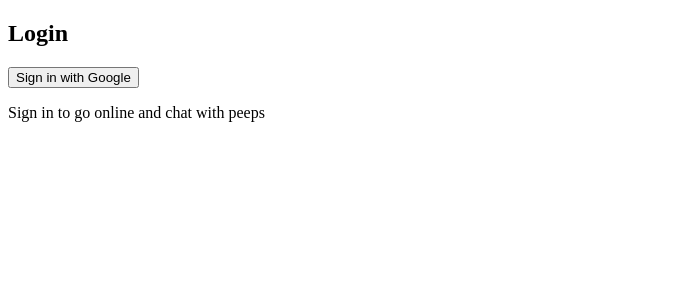
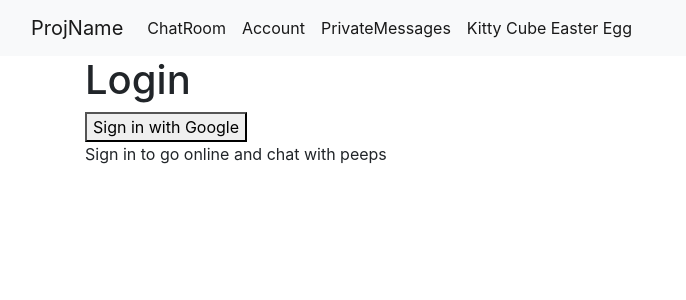
Before and after one commit to jd-fj/chat-room-capstone, a React (Create React App) app: page /ChatRoom in a window 1280 px wide. Shown: the top 300 px of the page, without its empty margins (0-686 px from the left). Built offline with nearby package versions, Linux system fonts and the light colour scheme; no server answers.

Commit message:
add working bootstrap navbar

```diff
--- a/package.json
+++ b/package.json
@@ -6,6 +6,7 @@
     "@testing-library/jest-dom": "^4.2.4",
     "@testing-library/react": "^9.5.0",
     "@testing-library/user-event": "^7.2.1",
+    "bootstrap": "^4.6.0",
     "firebase": "^7.20.0",
     "react": "^16.13.1",
     "react-bootstrap": "^1.5.1",
--- a/src/components/App.js
+++ b/src/components/App.js
@@ -2,20 +2,22 @@ import React from 'react';
 import './App.css';
 import 'firebase/auth';
 import 'firebase/analytics';
-import { useAuthState } from 'react-firebase-hooks/auth';
-import firebase from '../firebase';
-import SignIn from './SignIn';
-import SignOut from './SignOut';
-import ChatRoom from './ChatRoom';
-import Login from './Login';
+// import { useAuthState } from 'react-firebase-hooks/auth';
+// import firebase from '../firebase';
+// import SignIn from './SignIn';
+// import SignOut from './SignOut';
+// import ChatRoom from './ChatRoom';
+// import Login from './Login';
 import Navigation from './Navigation';
 import { BrowserRouter as Router, Switch, Route } from "react-router-dom";
+import {Container} from 'react-bootstrap';
+import Homepage from './Homepage';
 
 
 
 function App() {
-  const auth = firebase.auth();
-  const [user] = useAuthState(auth);
+  // const auth = firebase.auth();
+  // const [user] = useAuthState(auth);
 
   return (
     <>
@@ -29,7 +31,21 @@ function App() {
       <ChatRoom/> */}
 
 
-      <section>{user ? <> <SignOut/> <ChatRoom/> </> : <Login/>}</section>
+      <Router>
+        <Navigation/>
+          <Container>
+            <Switch>
+              <Route exact path="/ProjName">
+                <Homepage/>
+              </Route>
+              <Route path='/ChatRoom'>
+                <Homepage/>
+              </Route>
+            </Switch>
+          </Container>
+      </Router>
+
+      {/* <section>{user ? <> <SignOut/> <ChatRoom/> </> : <Login/>}</section>  */}
 
     </>
   );
--- /dev/null
+++ b/src/components/Homepage.js
@@ -0,0 +1,26 @@
+import React from 'react';
+
+import './App.css';
+import 'firebase/auth';
+import 'firebase/analytics';
+import { useAuthState } from 'react-firebase-hooks/auth';
+import firebase from '../firebase';
+import SignIn from './SignIn';
+import SignOut from './SignOut';
+import ChatRoom from './ChatRoom';
+import Login from './Login';
+
+
+function Homepage() {
+  const auth = firebase.auth();
+  const [user] = useAuthState(auth);
+
+  return (
+    <>
+      <section>{user ? <> <SignOut/> <ChatRoom/> </> : <Login/>}</section>
+
+    </>
+  );
+}
+
+export default Homepage;
--- a/src/components/Navigation.js
+++ b/src/components/Navigation.js
@@ -13,13 +13,13 @@ return(
       <div className="collapse navbar-collapse" id="navbarNav">
         <ul className="navbar-nav">
           <li className="nav-item">
-            <Link className="nav-link active" aria-current="page" to="/breeds">ChatRoom</Link>
+            <Link className="nav-link active" aria-current="page" to="/ChatRoom">ChatRoom</Link>
           </li>
           <li className="nav-item">
-          <Link className="nav-link active" aria-current="page" to="/fact">Account</Link>
+          <Link className="nav-link active" aria-current="page" to="/Account">Account</Link>
           </li>
           <li className="nav-item">
-          <Link className="nav-link active" aria-current="page" to="/catpics">PrivateMessages</Link>
+          <Link className="nav-link active" aria-current="page" to="/DMs">PrivateMessages</Link>
           </li>
           <li className="nav-item">
           <Link className="nav-link active" aria-current="page" to="/kittycube">Kitty Cube Easter Egg</Link>
--- a/src/index.js
+++ b/src/index.js
@@ -3,6 +3,8 @@ import ReactDOM from "react-dom";
 // import './index.css';
 import App from "./components/App";
 // import * as serviceWorker from './serviceWorker';
+import 'bootstrap/dist/css/bootstrap.min.css';
+// import 'bootstrap/dist/js/bootstrap.js';
 
 ReactDOM.render(
   <React.StrictMode>
```
Also changed, not shown: notes.txt (added), 1 other file (tests, documents, lock files or other folders).
